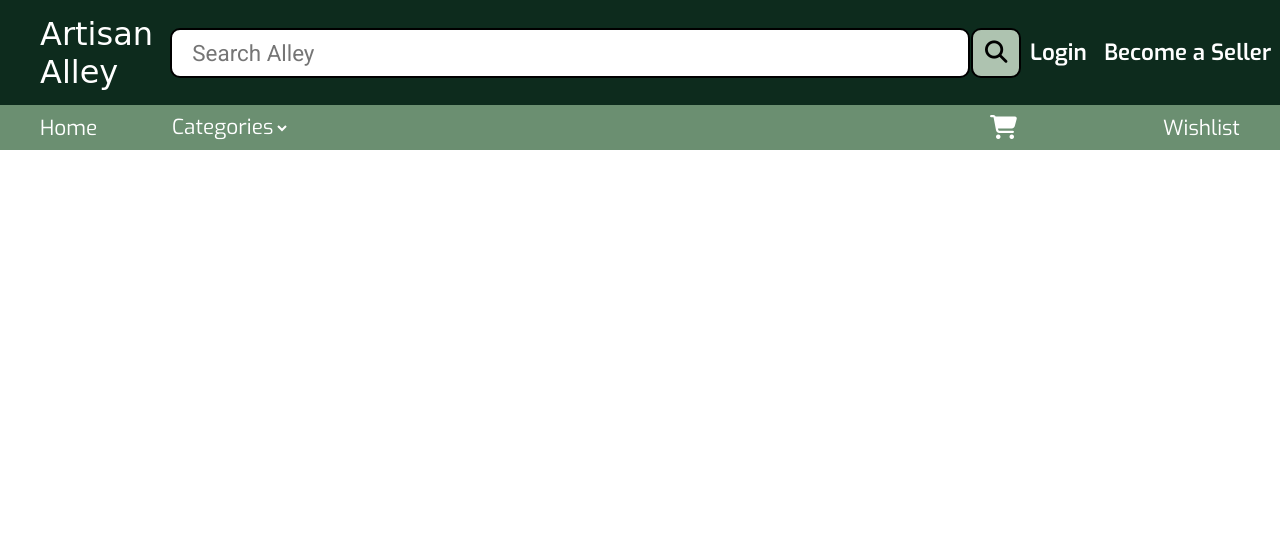
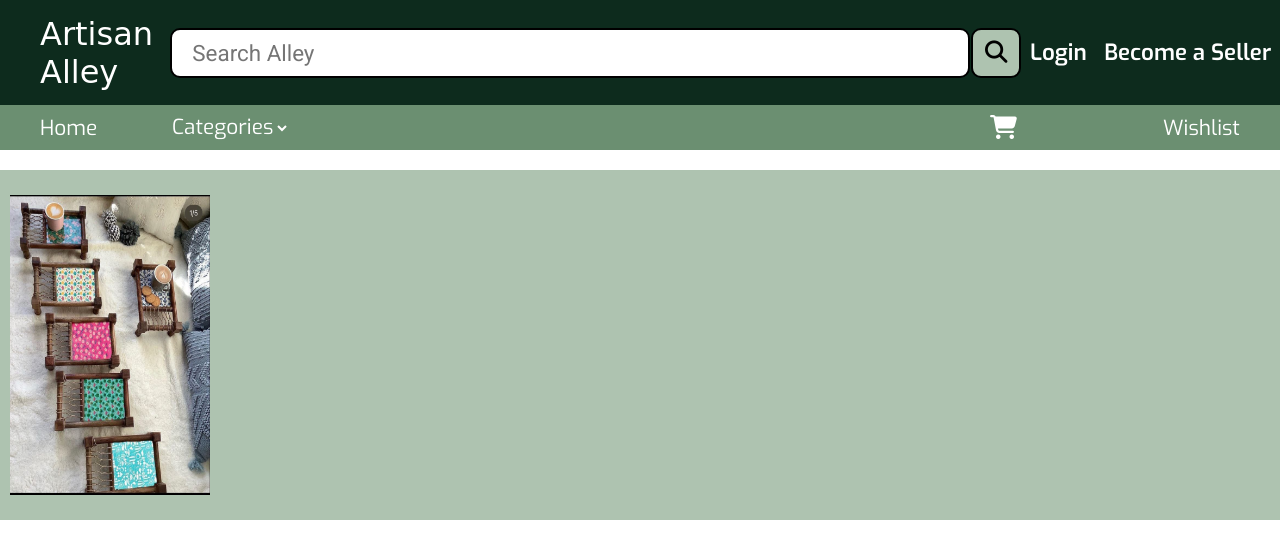
Before and after one commit to RingkhangBTY/Bytehacks_Hackathon_Project, a plain HTML site: page index.html in a window 1280 px wide. Drawn offline with Linux system fonts and the light colour scheme; a web font is replaced by a local one.

Commit message:
Added images

```diff
--- a/index.html
+++ b/index.html
@@ -67,7 +67,11 @@
         </div>
       </div>
     </header>
-    <main></main>
+    <main>
+      <div class="gallary">
+        <img class="gallaryimages" src="image/image1.jpg" alt="image1">
+      </div>
+    </main>
     <footer></footer>
   </body>
 </html>
--- a/style.css
+++ b/style.css
@@ -137,3 +137,18 @@ body {
     }
   }
 }
+
+.gallary{
+    background-color: #aec3b0;
+    margin-top: 20px;
+    height: 350px;
+    width: 100%;
+    display: flex;
+    justify-content: space-between;
+    align-items: center;
+}
+.gallaryimages{
+  height: 300px;
+  width: 200px;
+  margin-left: 10px;
+}
```
Also changed, not shown: image/image1.jpg (added).
